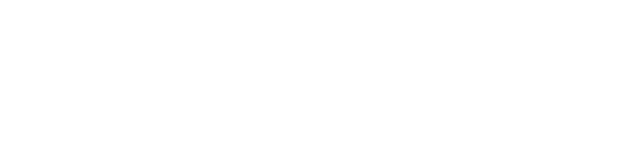
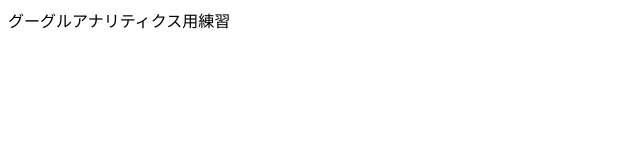
Before and after one commit to tngc77777/tngc77777, a plain HTML site: page index.html in a window 1280 px wide. Shown: the whole page, without its empty margins (0-640 px from the left). Drawn offline with Linux system fonts and the light colour scheme.

Commit message:
Update index.html

```diff
--- a/index.html
+++ b/index.html
@@ -5,6 +5,6 @@
     <title>グーグルアナリティクス用練習</title>
 </head>
 <body>
-
+    グーグルアナリティクス用練習
 </body>
 </html>
```
